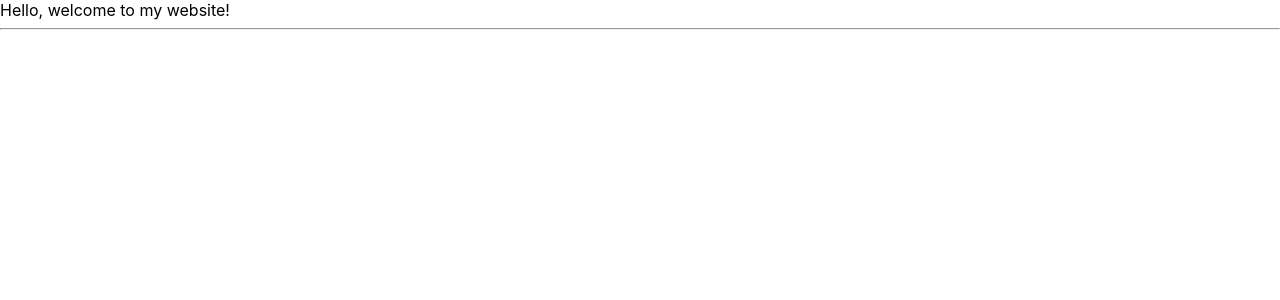
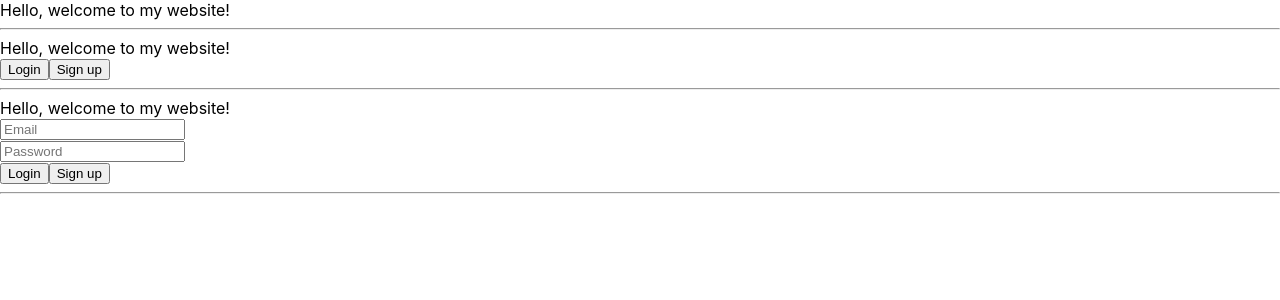
Before and after one commit to AdityaLearnsCoding/ReactDev, a React (Create React App) app: page / in a window 1280 px wide. Shown: the top 300 px of the page. Built offline with nearby package versions, Linux system fonts and the light colour scheme.

Commit message:
react_learn: Lesson 2 (2b,2c) done

```diff
--- a/src/App.js
+++ b/src/App.js
@@ -15,6 +15,9 @@ import DisplayDateInParaOneH from './components/lesson1/DisplayDateInParaOneH';
 import DisplayTimeOneI from './components/lesson1/DisplayTimeOneI';
 
 import SampleText2A from './components/lesson2/SampleText2A';
+import Solution2B from './components/lesson2/Solution2B';
+import Solution2C from './components/lesson2/Solution2C';
+
 /**
  * Exercises from Lesson 1
  */
@@ -32,10 +35,15 @@ import SampleText2A from './components/lesson2/SampleText2A';
 //   );
 // }
 
+/**
+ * Exercises from Lesson 2
+ */
 function App() {
   return (
     <>
       <SampleText2A /><hr/>
+      <Solution2B /><hr/>
+      <Solution2C /><hr/>
     </>
   );
 }
--- /dev/null
+++ b/src/components/lesson2/Solution2B.jsx
@@ -0,0 +1,15 @@
+import { Component }   from "react";
+class Solution2B extends Component {
+    render() {
+        return (
+            <>
+                <div>
+                    Hello, welcome to my website!
+                </div>
+                <button>Login</button>
+                <button>Sign up</button>
+            </>
+        );
+    }
+}
+export default  Solution2B;
--- /dev/null
+++ b/src/components/lesson2/Solution2C.jsx
@@ -0,0 +1,26 @@
+import { Component }   from "react";
+class Solution2C extends Component {
+    render() {
+        return (
+            <>
+                <div>
+                    Hello, welcome to my website!
+                </div>
+                <div>      {/* div is used to allow inputbox to take up the entire block space, could've used br?*/}
+                    <input
+                        placeholder="Email"
+                    ></input>
+                </div>
+                <div>
+                    <input
+                        placeholder="Password"
+                        type="password"
+                    ></input>
+                </div>
+                <button>Login</button>
+                <button>Sign up</button>
+            </>
+        );
+    }
+}
+export default  Solution2C;
```
Also changed, not shown: src/components/lesson2/LoginForm.jsx (added, +26 -0 lines).
